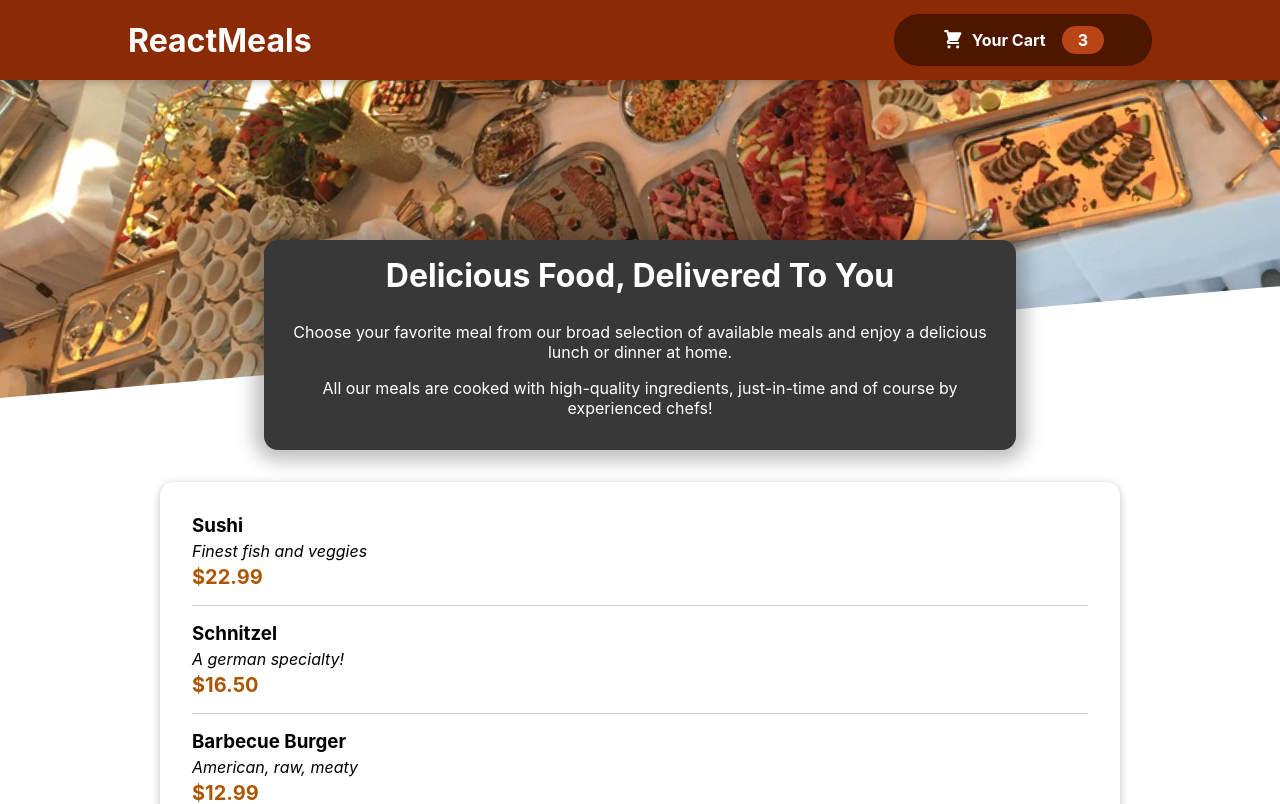
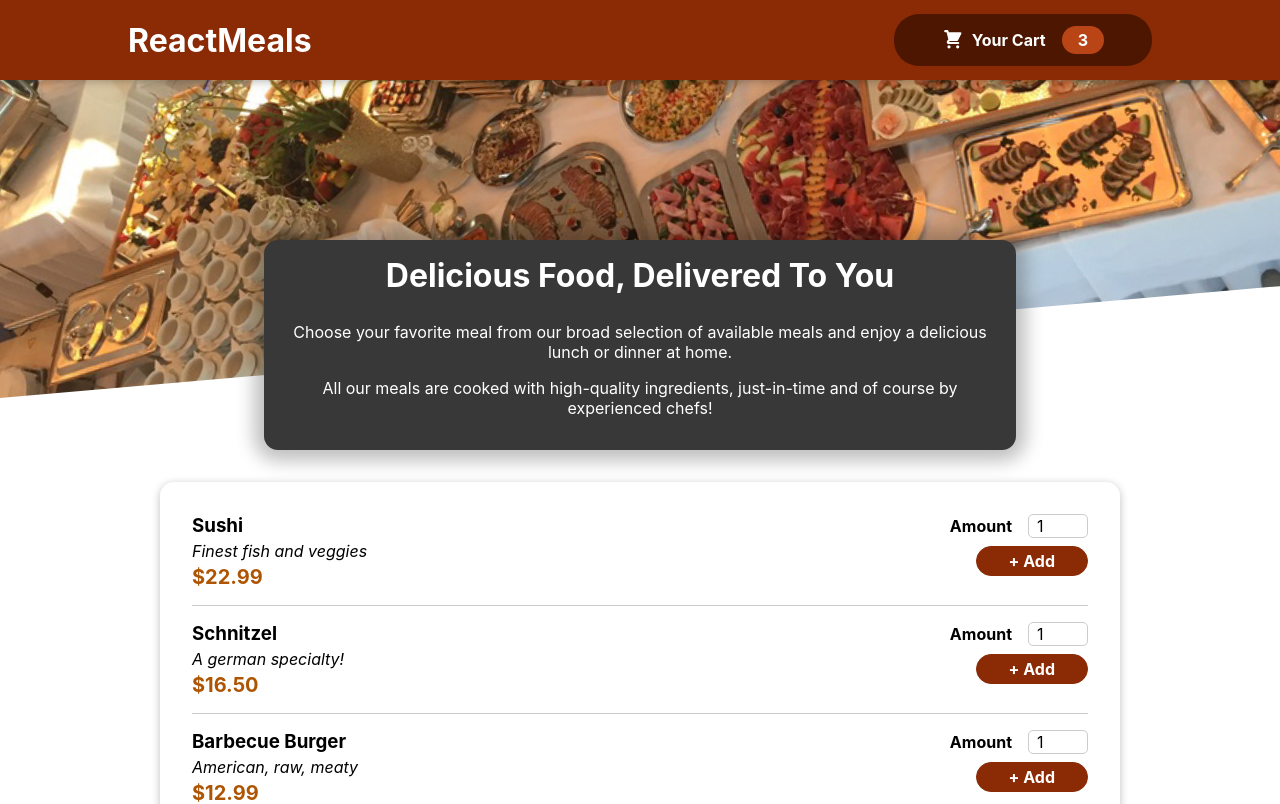
Before and after one commit to Chrisgo-75/packt_react_3food_order_app, a React (Create React App) app: page / in a window 1280 px wide. Shown: the top 804 px of the page. Built offline with nearby package versions, Linux system fonts and the light colour scheme.

Commit message:
Adding a form

```diff
--- a/src/components/Meals/MealItem/MealItem.js
+++ b/src/components/Meals/MealItem/MealItem.js
@@ -1,3 +1,4 @@
+import MealItemForm from "./MealItemForm";
 import classes from './MealItem.module.css';
 
 const MealItem = (props) => {
@@ -11,7 +12,7 @@
         <div className={classes.price}>{price}</div>
       </div>
       <div>
-
+        <MealItemForm />
       </div>
     </li>
   );
--- a/src/components/Meals/MealItem/MealItemForm.js
+++ b/src/components/Meals/MealItem/MealItemForm.js
@@ -0,0 +1,20 @@
+import Input from "../../UI/Input";
+import classes from './MealItemForm.module.css';
+
+const MealItemForm = (props) => {
+  return (
+    <form className={classes.form}>
+      <Input label="Amount" input={{
+        id: 'amount',
+        type: 'number',
+        min: '1',
+        max: '5',
+        step: '1',
+        defaultValue: '1'
+      }} />
+      <button>+ Add</button>
+    </form>
+  );
+};
+
+export default MealItemForm;
--- /dev/null
+++ b/src/components/Meals/MealItem/MealItemForm.module.css
@@ -0,0 +1,20 @@
+.form {
+    text-align: right;
+}
+
+.form button {
+    font: inherit;
+    cursor: pointer;
+    background-color: #8a2b06;
+    border: 1px solid #8a2b06;
+    color: white;
+    padding: 0.25rem 2rem;
+    border-radius: 20px;
+    font-weight: bold;
+}
+
+.form button:hover,
+.form button:active {
+    background-color: #641e03;
+    border-color: #641e03;
+}
--- /dev/null
+++ b/src/components/UI/Input.js
@@ -0,0 +1,12 @@
+import classes from './Input.module.css';
+
+const Input = (props) => {
+  return (
+    <div className={classes.input}>
+      <label htmlfor={props.input.id}>{props.label}</label>
+      <input {...props.input} />
+    </div>
+  );
+};
+
+export default Input;
--- /dev/null
+++ b/src/components/UI/Input.module.css
@@ -0,0 +1,18 @@
+.input {
+    display: flex;
+    align-items: center;
+    margin-bottom: 0.5rem;
+}
+
+.input label {
+    font-weight: bold;
+    margin-right: 1rem;
+}
+
+.input input {
+    width: 3rem;
+    border-radius: 5px;
+    border: 1px solid #ccc;
+    font: inherit;
+    padding-left: 0.5rem;
+}
```
